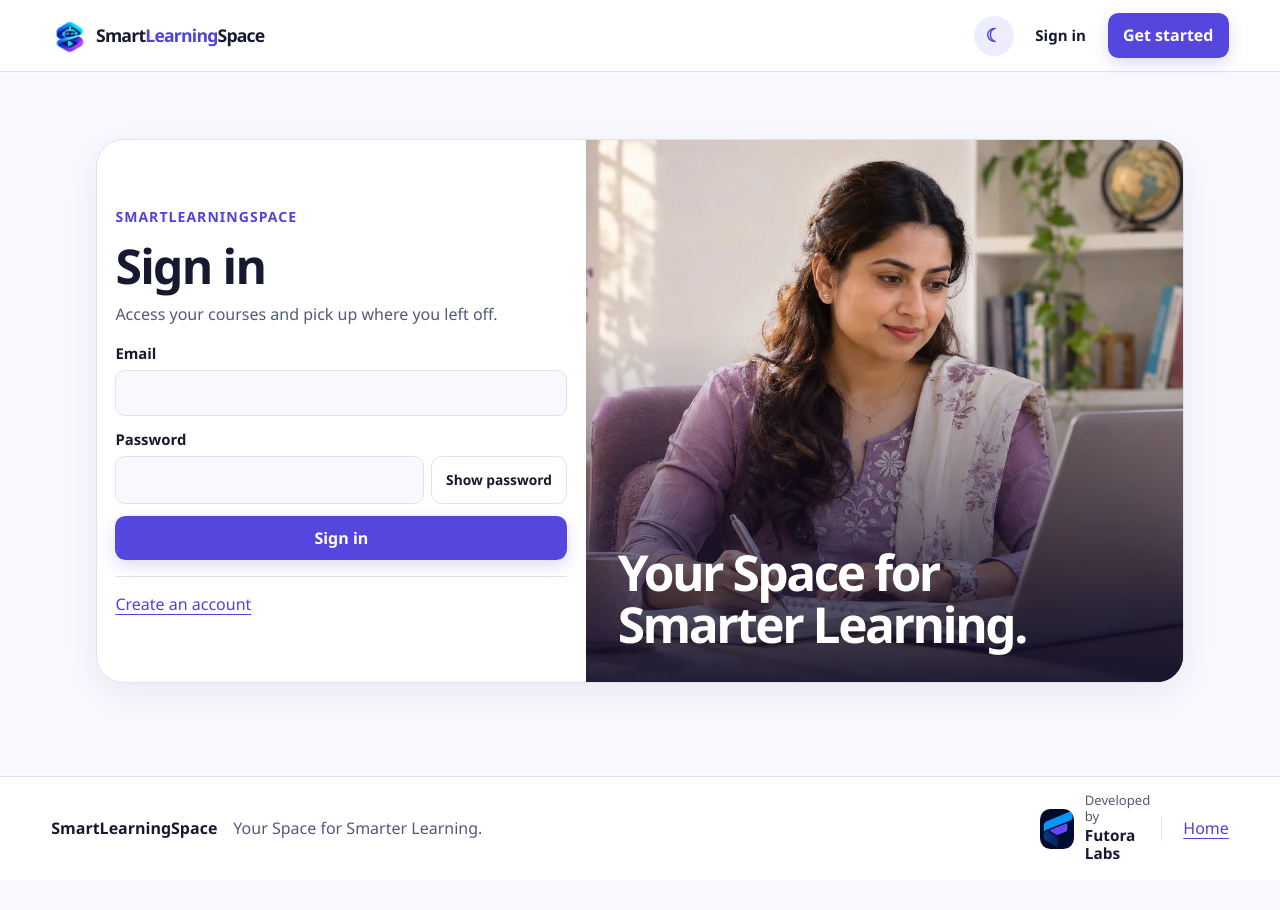
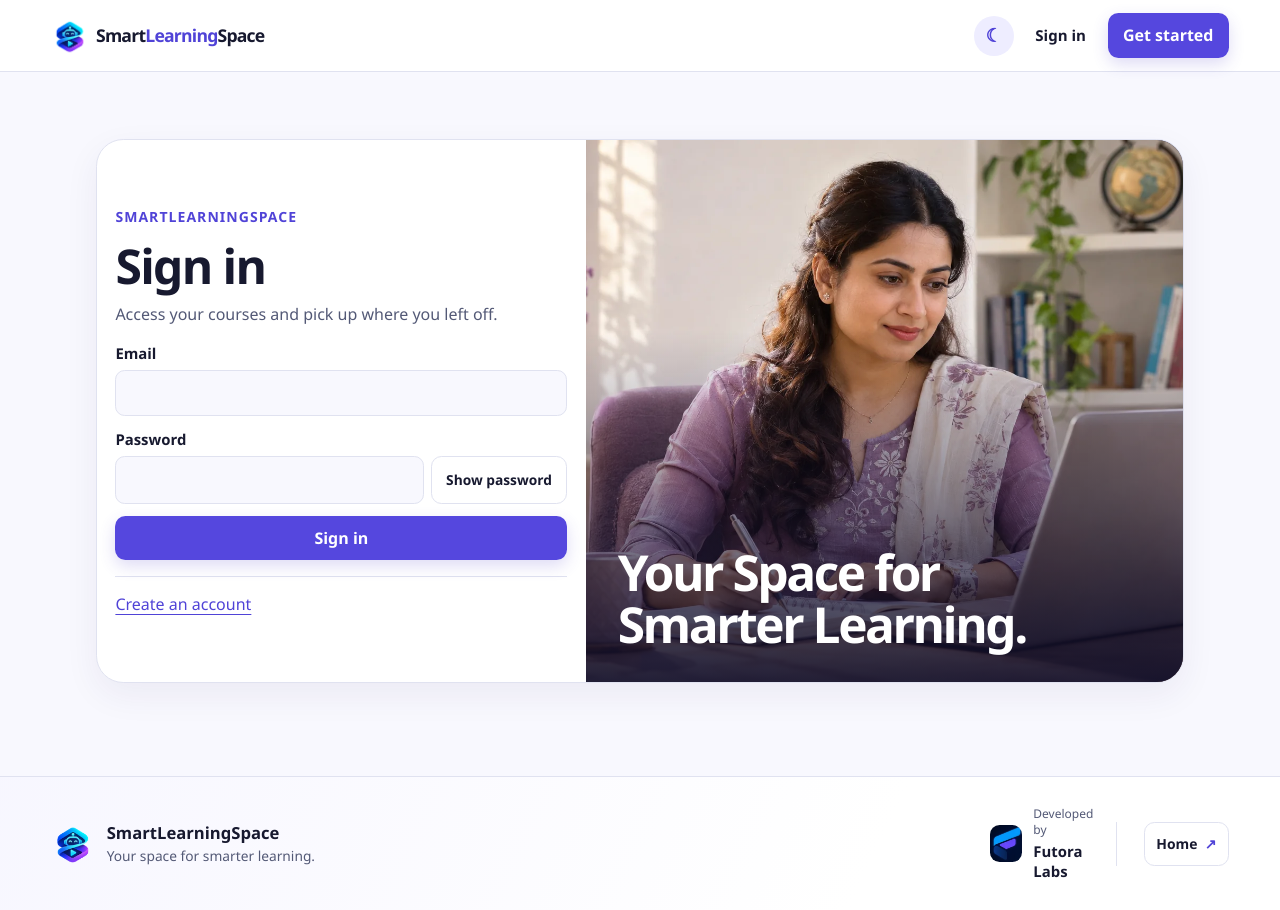
Before and after one commit to DTD-Wijesinghe/SmartLearningSpace, a website: page index.html in a window 1280 px wide. Before the commit the page ends 880 px from the top, so only its background shows below. Drawn offline with Linux system fonts and the light colour scheme.

Commit message:
Refine site footer branding and navigation

```diff
--- a/index.html
+++ b/index.html
@@ -7,7 +7,7 @@
   <meta name="description" content="Create courses, publish lessons, and track your learning in SmartLearningSpace.">
   <title>SmartLearningSpace</title>
   <link rel="icon" href="/assets/smartlearning-logo.png">
-  <link rel="stylesheet" href="/workspace.css?v=homepage-cards">
+  <link rel="stylesheet" href="/workspace.css?v=footer-branding">
   <script src="/app.js?v=homepage-cards" defer></script>
 </head>
 <body>
@@ -19,21 +19,26 @@
     </div>
   </header>
   <main id="main" tabindex="-1"><p role="status">Loading workspace…</p></main>
-  <footer>
+  <footer class="site-footer">
     <div class="footer-inner">
       <div class="footer-product">
-        <strong>SmartLearningSpace</strong>
-        <span>Your Space for Smarter Learning.</span>
+        <img class="footer-product-logo" src="/assets/smartlearning-logo.png" width="44" height="44" alt="">
+        <div class="footer-product-text">
+          <strong>SmartLearningSpace</strong>
+          <span>Your space for smarter learning.</span>
+        </div>
       </div>
-      <div class="footer-links">
+      <div class="footer-end">
         <div class="footer-credit">
-          <span class="footer-logo" aria-hidden="true"></span>
+          <span class="footer-studio-logo" aria-hidden="true"></span>
           <span class="footer-credit-text">
             <span>Developed by</span>
             <strong>Futora Labs</strong>
           </span>
         </div>
-        <a href="/" data-link>Home</a>
+        <nav class="footer-nav" aria-label="Footer navigation">
+          <a class="footer-home" href="/" data-link>Home <span aria-hidden="true">↗</span></a>
+        </nav>
       </div>
     </div>
   </footer>
--- a/workspace.css
+++ b/workspace.css
@@ -58,39 +58,60 @@ button, .primary { display: inline-flex; justify-content: center; align-items: c
 button:disabled { opacity: .65; cursor: wait; }
 .theme-toggle { border: 0; background: var(--soft); color: var(--accent); border-radius: 50%; width: 2.5rem; min-height: 2.5rem; padding: 0; font-size: 1.15rem; }
 main { max-width: 86rem; min-height: 76vh; margin: auto; padding: clamp(1.5rem, 4vw, 3.25rem) clamp(1rem, 4vw, 3.5rem) clamp(2rem, 6vw, 5rem); }
-footer { border-top: 1px solid var(--line); color: var(--muted); background: var(--surface); }
+.site-footer {
+  border-top: 1px solid var(--line);
+  color: var(--muted);
+  background: linear-gradient(115deg, color-mix(in srgb, var(--soft) 46%, var(--surface)), var(--surface) 68%);
+}
 .footer-inner {
   max-width: 86rem;
   margin: auto;
-  padding: 1rem clamp(1rem, 4vw, 3.5rem);
+  padding: clamp(1.2rem, 3vw, 1.8rem) clamp(1rem, 4vw, 3.5rem);
   display: flex;
-  flex-wrap: wrap;
   justify-content: space-between;
   align-items: center;
-  gap: .85rem 2rem;
+  gap: 1rem 2rem;
 }
-.footer-product, .footer-links {
+.footer-product, .footer-credit, .footer-end {
   display: flex;
-  flex-wrap: wrap;
   align-items: center;
-  gap: .25rem 1rem;
+  gap: .72rem;
 }
-.footer-links { gap: .85rem 1.3rem; }
-.footer-credit { display: inline-flex; align-items: center; gap: .65rem; }
-.footer-logo {
-  flex: 0 0 2.125rem;
-  height: 2.5rem;
-  border-radius: .65rem;
+.footer-product-logo { flex: 0 0 2.75rem; border-radius: .7rem; }
+.footer-product-text, .footer-credit-text { display: grid; gap: .18rem; line-height: 1.35; }
+.footer-product-text { font-size: .86rem; }
+.footer-product-text strong { color: var(--ink); font-size: 1.04rem; font-weight: 760; }
+.footer-end { gap: clamp(.85rem, 3vw, 1.7rem); }
+.footer-studio-logo {
+  flex: 0 0 2rem;
+  height: 2.35rem;
+  border-radius: .6rem;
   /* Crop the upper-left symbol before the adjacent wordmark starts. */
   background: #05122e url("/assets/futora-labs.webp") 5.75% 4.3% / auto 859% no-repeat;
 }
-.footer-credit-text { display: grid; font-size: .82rem; line-height: 1.2; }
-.footer-credit-text strong { margin-top: .15rem; font-size: .96rem; }
-footer strong { color: var(--ink); }
-.footer-links a { border-inline-start: 1px solid var(--line); padding-inline-start: 1.3rem; }
-@media (max-width: 42rem) {
-  .footer-links { width: 100%; justify-content: space-between; }
-  .footer-links a { border-inline-start: 0; padding-inline-start: 0; }
+.footer-credit-text { font-size: .75rem; }
+.footer-credit-text strong { color: var(--ink); font-size: .93rem; }
+.footer-nav { border-inline-start: 1px solid var(--line); padding-inline-start: clamp(.85rem, 3vw, 1.7rem); }
+.footer-home {
+  display: inline-flex;
+  align-items: center;
+  gap: .45rem;
+  min-height: 2.75rem;
+  padding-inline: .72rem;
+  border: 1px solid var(--line);
+  border-radius: .65rem;
+  background: var(--surface);
+  color: var(--ink);
+  font-size: .87rem;
+  font-weight: 650;
+  text-decoration: none;
+}
+.footer-home span { color: var(--accent); }
+.footer-home:hover { background: var(--soft); border-color: var(--accent); }
+@media (max-width: 36rem) {
+  .footer-inner { flex-direction: column; align-items: stretch; }
+  .footer-end { justify-content: space-between; border-top: 1px solid var(--line); padding-top: .85rem; }
+  .footer-nav { border: 0; padding: 0; }
 }
 .eyebrow { color: var(--accent); font-size: .875rem; font-weight: 750; text-transform: uppercase; letter-spacing: .075em; margin: 0 0 .7rem; }
 .mini-mark { display: inline-grid; place-items: center; background: var(--soft); width: 1.7rem; height: 1.7rem; border-radius: .5rem; margin-right: .25rem; }
```
